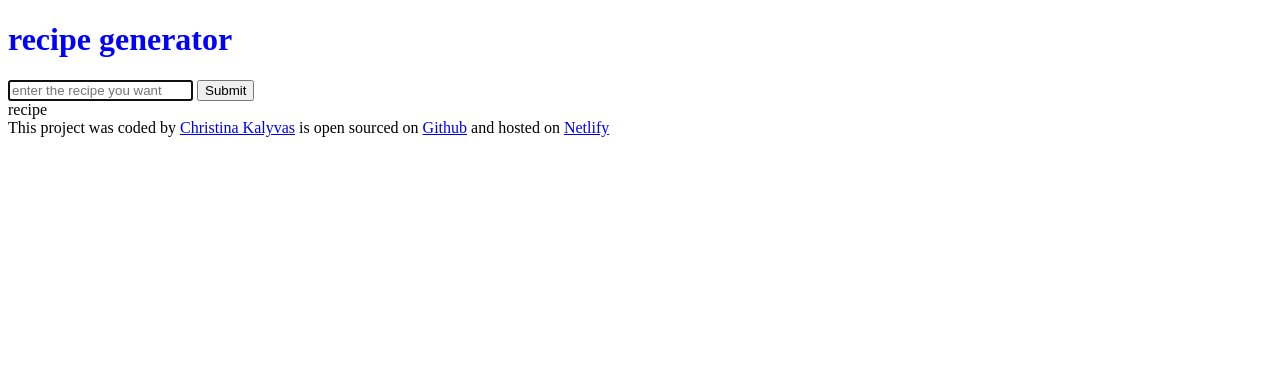
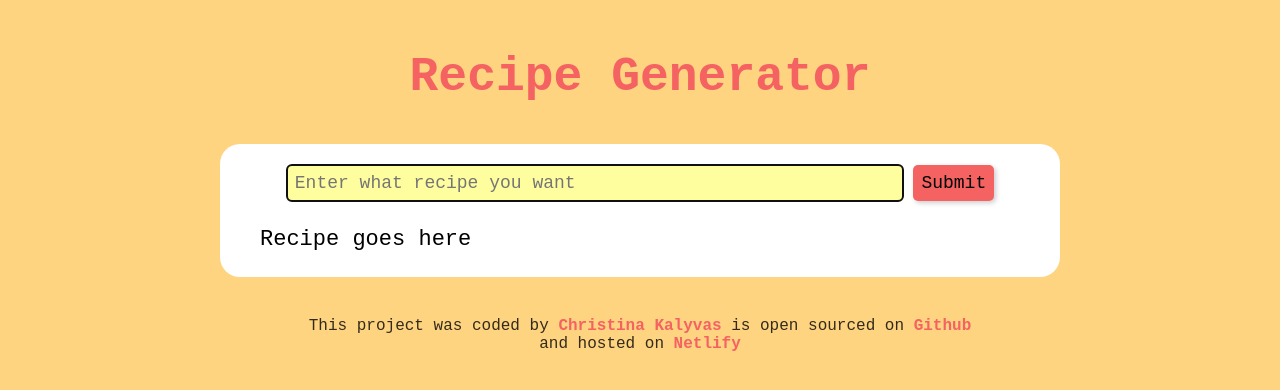
Before and after one commit to kikikal/recipe-generator, a plain HTML site: page index.html in a window 1280 px wide. Drawn offline with Linux system fonts and the light colour scheme.

Commit message:
css added

```diff
--- a/index.html
+++ b/index.html
@@ -8,22 +8,26 @@
   </head>
   <body>
     <header>
-      <h1>recipe generator</h1>
+      <h1>Recipe Generator</h1>
     </header>
+    <div class="body-container">
       <main>
         <form action="">
           <input
             type="text"
             name=""
+            class="input"
             id=""
-          placeholder="enter the recipe you want"
+            placeholder="Enter what recipe you want"
             required
             autofocus
           />
-        <input type="submit" />
-        <div>recipe</div>
+          <input type="submit" class="submit" />
         </form>
+
+        <div id="recipe">Recipe goes here</div>
       </main>
+    </div>
     <footer>
       This project was coded by
       <a href="https://github.com/kikikal" target="_blank">Christina Kalyvas</a>
--- a/src/style.css
+++ b/src/style.css
@@ -1,3 +1,63 @@
+body {
+  background-color: #ffd480;
+  font-family: "Courier New", Courier, monospace;
+}
+
+.body-container {
+  width: 75%;
+  max-width: 800px;
+  margin: 40px auto;
+  background-color: white;
+  padding: 20px;
+  border-radius: 20px;
+  text-align: center;
+}
+
 h1 {
-  color: blue;
+  text-align: center;
+  color: #f56262;
+  margin: 50px 0 0 0;
+  font-size: 48px;
 }
+
+.input {
+  background-color: #fffe9f;
+  font-family: "Courier New", Courier, monospace;
+  width: 75%;
+  display: inline;
+  margin: 0, auto;
+  padding: 8px;
+  border-radius: 5px;
+  border: solid 1px #ffd480;
+  font-size: 18px;
+}
+
+.submit {
+  display: inline;
+  margin: 0, auto;
+  padding: 8px;
+  border-radius: 5px;
+  border: none;
+  background-color: #f56262;
+  box-shadow: 2px 2px 5px rgba(0, 0, 0, 0.2);
+  font-size: 18px;
+  font-family: "Courier New", Courier, monospace;
+}
+
+#recipe {
+  text-align: left;
+  margin: 25px 20px 5px 20px;
+  font-size: 22px;
+}
+
+footer {
+  text-align: center;
+  max-width: 700px;
+  margin: 0 auto;
+  color: rgba(0, 0, 0, 0.8);
+}
+footer a {
+  color: #f56262;
+  text-decoration: none;
+  font-weight: bold;
+}
```
Lines whose indentation alone changed are shown as unchanged.
